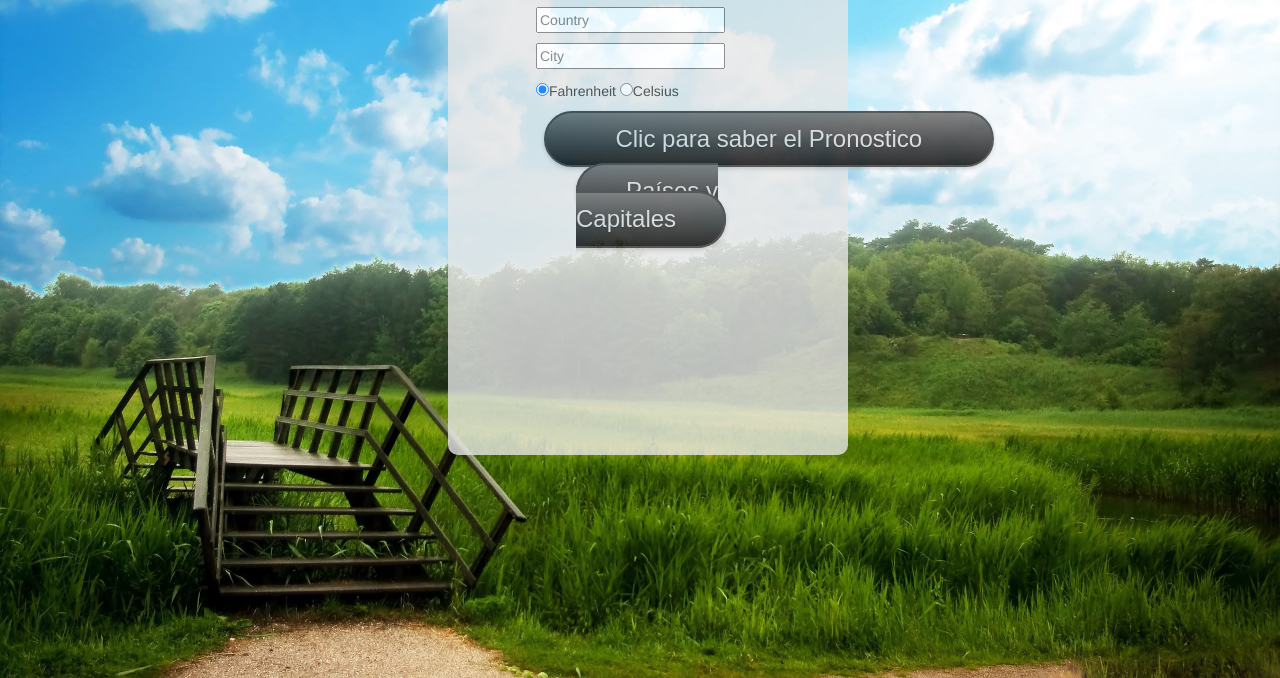
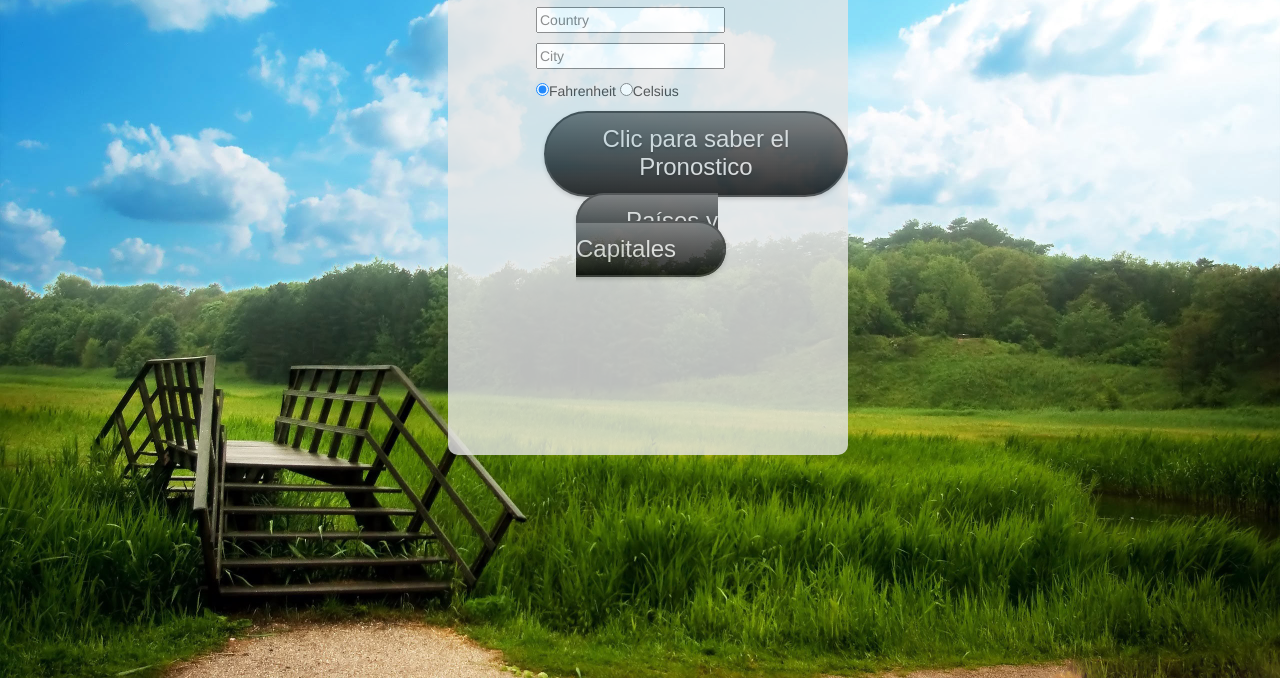
Before and after one commit to zurdo09/frontend-weather-forecast, a website: page index.html in a window 1280 px wide. Shown: the part 122-800 px from the top of the page. Drawn offline with nearby package versions, Linux system fonts and the light colour scheme; files that its build step writes are made by us from their sources.

Commit message:
Terminado

```diff
--- a/css/styles.css
+++ b/css/styles.css
@@ -86,8 +86,8 @@ background-size: cover;
 .boton1 {
     display: inline-block;
     zoom: 2;
-    height: 28px;
-    width: 225px;
+    height: auto;
+    width: auto;
     display: inline;
     vertical-align: baseline;
     cursor: pointer;
```
